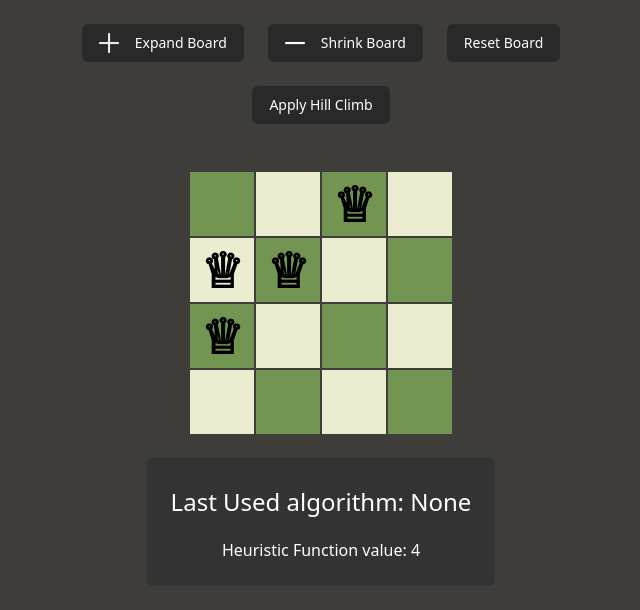
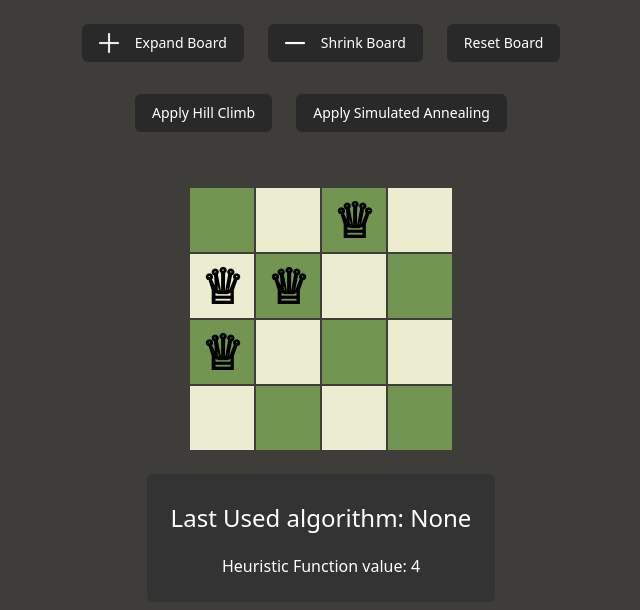
Before and after one commit to AlperCeyhun/N-queen-game, a Next.js app: page / in a window 1280 px wide. Shown: the top 610 px of the page, without its empty margins (319-959 px from the left). Built offline with nearby package versions, Linux system fonts and the light colour scheme.

Commit message:
implemented container for algorithm buttons

```diff
--- a/src/app/page.tsx
+++ b/src/app/page.tsx
@@ -2,10 +2,9 @@
 import createRandomBoard from "@/utils/CreateRandomBoard";
 import DisplayBoard from "@/components/board/DisplayBoard";
 import { useEffect, useState } from "react";
-import ButtonContainer from "@/components/ui/ButtonContainer";
+import BoardButtonContainer from "@/components/ui/ButtonContainer";
 import AlgorithmInfoContainer from "@/components/ui/AlgorithmInfoContainer";
-import BoardButton from "@/components/ui/BoardButton";
-import getBestNeighbor from "@/algorithms/hillclimb/getBestNeighbor";
+import AlgorithmButtonContainer from "@/components/ui/AlgorithmButtonContainer";
 
 
 export default function Home() {
@@ -18,18 +17,14 @@ export default function Home() {
     setBoard(createRandomBoard(boardSize));
   }, [boardSize]);
 
-  const getHillClimb = () => {
-    setBoard(getBestNeighbor(board));
-    setLastUsedAlgorithm("Hill Climb");
-  }
-
   const resetboard = () => {
     setBoard(createRandomBoard(boardSize));
   }
+
   return (
     <div className="flex relative items-center justify-center flex-col">
-      <ButtonContainer boardSize={boardSize} setBoardSize={setBoardSize} setLastUsedAlgorithm={setLastUsedAlgorithm} handleReset={resetboard}/>
-      <BoardButton name="Apply Hill Climb" handleClick={getHillClimb}/>
+      <BoardButtonContainer boardSize={boardSize} setBoardSize={setBoardSize} setLastUsedAlgorithm={setLastUsedAlgorithm} handleReset={resetboard}/>
+      <AlgorithmButtonContainer board={board} setBoard={setBoard} setLastUsedAlgorithm={setLastUsedAlgorithm}/>
       <DisplayBoard board={board}/>
       <AlgorithmInfoContainer board={board} algorithmName={lastUsedAlgorithm}/>
     </div>
--- /dev/null
+++ b/src/components/ui/AlgorithmButtonContainer.tsx
@@ -0,0 +1,27 @@
+
+import getBestNeighbor from "@/algorithms/hillclimb/getBestNeighbor";
+import BoardButton from "@/components/ui/BoardButton";
+import { Dispatch, SetStateAction } from "react";
+
+interface AlgorithmButtonContainerProps {
+    board: boolean[][];
+    setBoard: (board: boolean[][]) => void;
+    setLastUsedAlgorithm: Dispatch<SetStateAction<string>>;
+}
+
+export default function AlgorithmButtonContainer({board, setBoard, setLastUsedAlgorithm}: AlgorithmButtonContainerProps) {
+
+    const getHillClimb = () => {
+        setBoard(getBestNeighbor(board));
+        setLastUsedAlgorithm("Hill Climb");
+    }
+    const getSimulatedAnnealing = () => {
+        setLastUsedAlgorithm("Apply Simulated Annealing");
+    }
+  return (
+    <div className="flex flex-row items-center justify-center gap-6 p-2">
+        <BoardButton name="Apply Hill Climb" handleClick={getHillClimb}/>
+        <BoardButton name="Apply Simulated Annealing" handleClick={getSimulatedAnnealing}/>
+    </div>
+  );
+}
```
